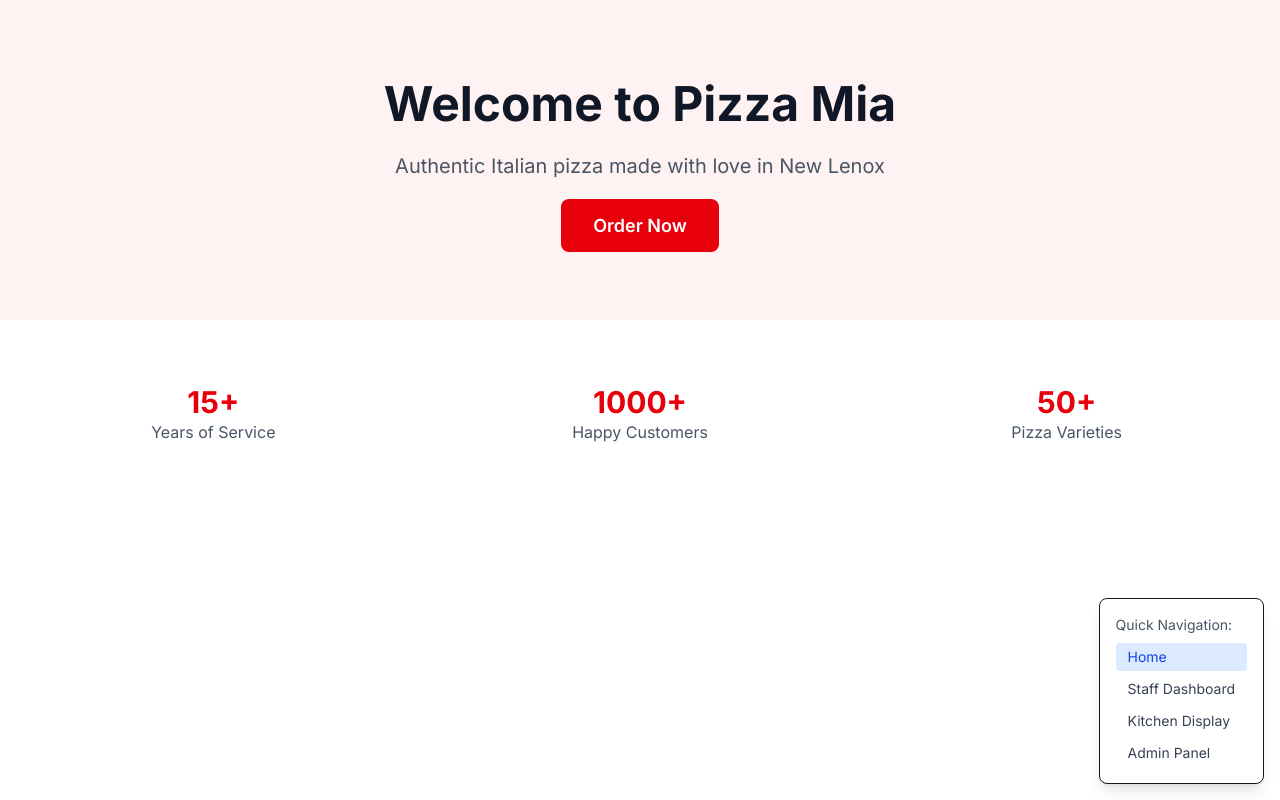
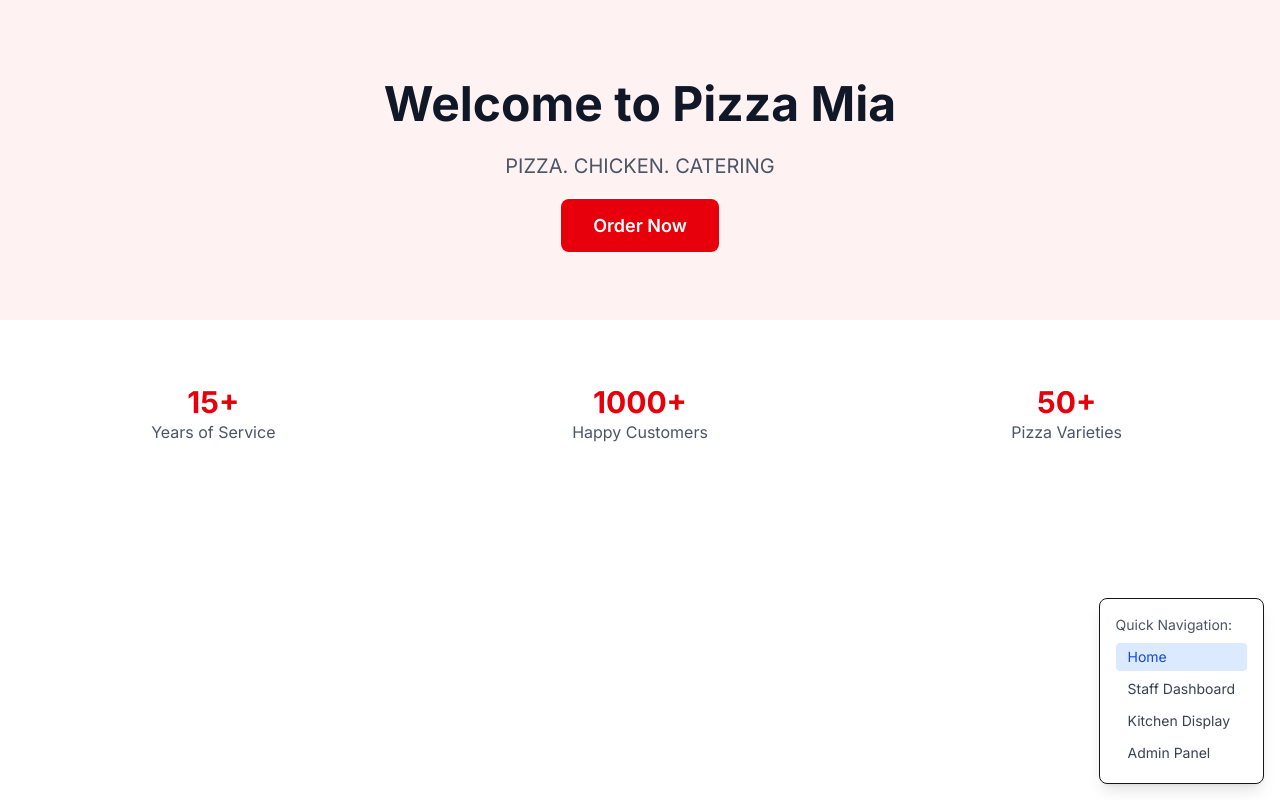
Before and after one commit to DylanJDombrowski/restaurant-system, a Next.js app: page / in a window 1280 px wide. Built offline with nearby package versions, Linux system fonts and the light colour scheme; no server answers; the database is empty.

Commit message:
updated copy on page.tsx

```diff
--- a/src/app/page.tsx
+++ b/src/app/page.tsx
@@ -16,9 +16,7 @@
           <h1 className="text-5xl font-bold text-gray-900 mb-6">
             Welcome to {restaurant?.name || "Pizza Mia"}
           </h1>
-          <p className="text-xl text-gray-600 mb-8">
-            Authentic Italian pizza made with love in New Lenox
-          </p>
+          <p className="text-xl text-gray-600 mb-8">PIZZA. CHICKEN. CATERING</p>
           <Link
             href="/customer/order"
             className="bg-red-600 text-white px-8 py-4 rounded-lg text-lg font-semibold hover:bg-red-700 transition"
```
